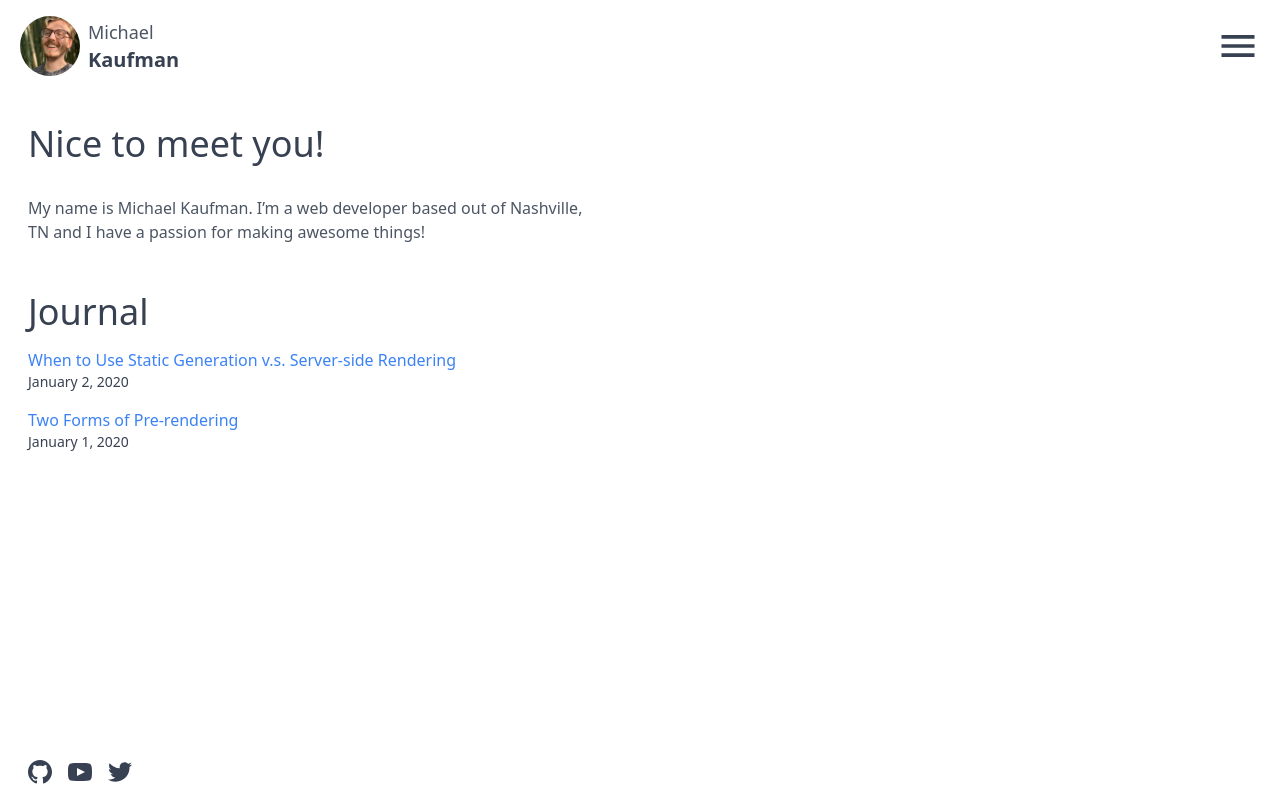
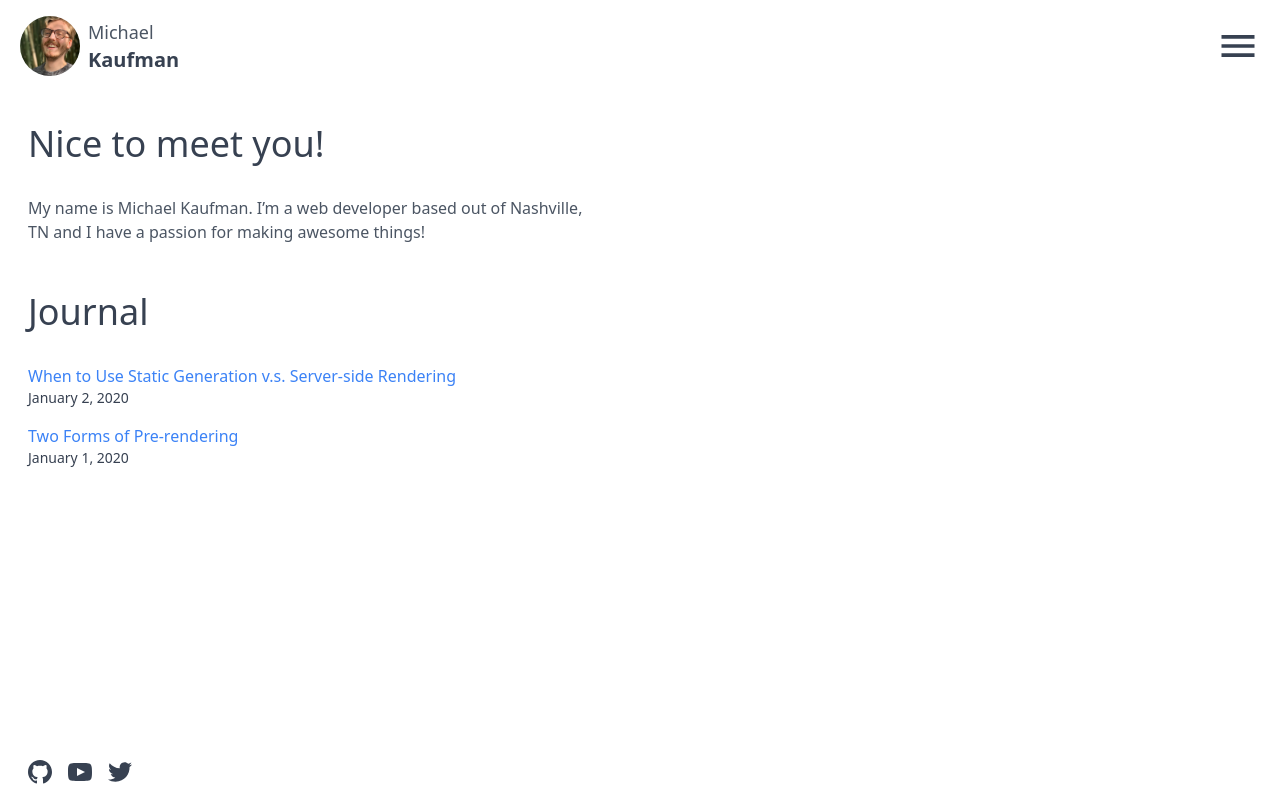
Before and after one commit to KaufmanDeveloper/kaufman-personal-site, a Next.js app: page / in a window 1280 px wide. Built offline with nearby package versions, Linux system fonts and the light colour scheme.

Commit message:
style: Spacing fix

```diff
--- a/pages/index.jsx
+++ b/pages/index.jsx
@@ -35,7 +35,8 @@ export default function Home({ allPostsData }) {
 
       <section className="mt-12 max-w-xl">
         <h2 className="text-4xl text-primary">Journal</h2>
-        <ul>
+
+        <ul className="mt-8">
           {allPostsData.map(({ id, date, title }) => (
             <li className="my-4" key={id}>
               <div className="text-blue-500 hover:text-blue-400">
```
